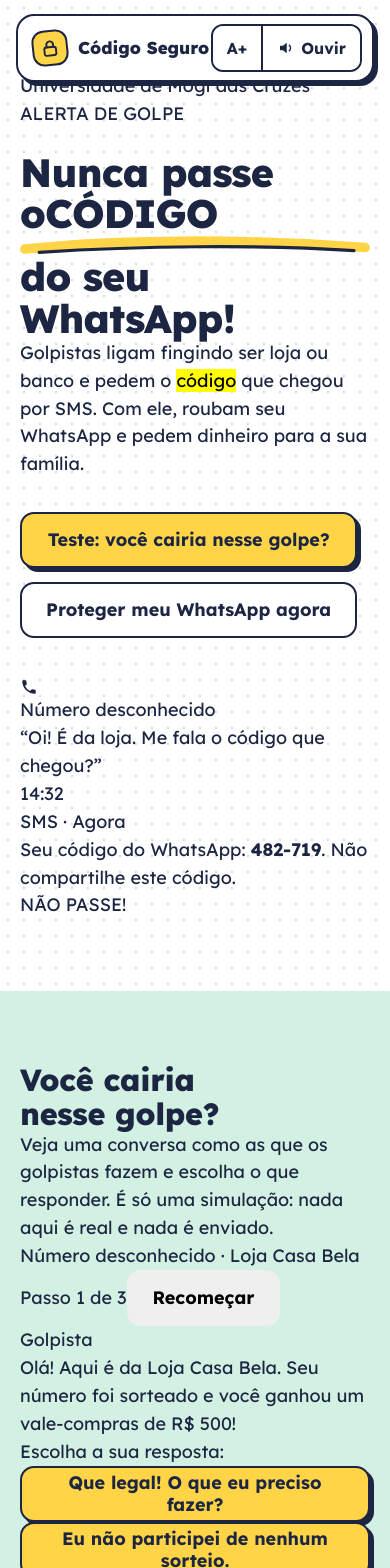
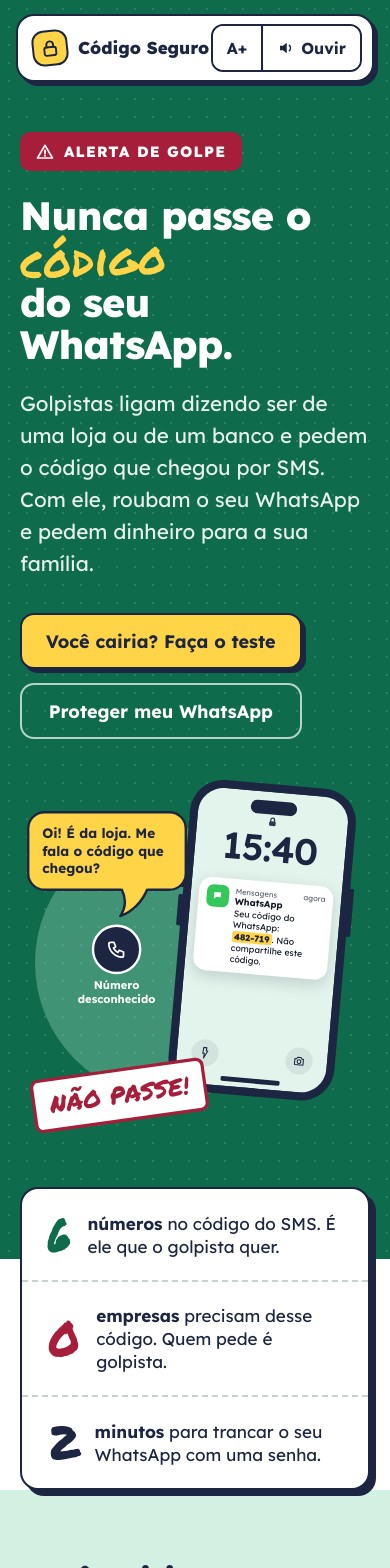
Before and after one commit to mj01px/codigo-seguro, a React (Vite) app: page / in a window 390 px wide. Shown: the top 1568 px of the page. Built offline with nearby package versions, Linux system fonts and the light colour scheme.

Commit message:
feat(hero): show a lock screen phone, caller bubble and highlight strip

```diff
--- a/src/sections/Hero.tsx
+++ b/src/sections/Hero.tsx
@@ -1,128 +1,136 @@
 import { Button } from '../components/Button';
+import { AlertIcon, SmsIcon } from '../components/Icons';
+import { PhoneFrame } from '../components/PhoneFrame';
 import { Section } from '../components/Section';
+
+const HIGHLIGHTS = [
+  { number: '6', tone: 'green', strong: 'números', text: 'no código do SMS. É ele que o golpista quer.' },
+  { number: '0', tone: 'wine', strong: 'empresas', text: 'precisam desse código. Quem pede é golpista.' },
+  { number: '2', tone: 'navy', strong: 'minutos', text: 'para trancar o seu WhatsApp com uma senha.' },
+] as const;
 
 export function Hero() {
   return (
-    <Section
-      id="inicio"
-      tone="dots"
-      className="section--hero"
-      aria-labelledby="hero-title"
-    >
+    <>
+      <Section id="inicio" tone="green" className="hero" aria-labelledby="hero-title">
         <div className="hero__grid">
           <div className="hero__content">
-          <p className="hero__university">Universidade de Mogi das Cruzes</p>
-
-          <span className="hero__badge">ALERTA DE GOLPE</span>
+            <span className="alert-badge">
+              <AlertIcon size={18} />
+              ALERTA DE GOLPE
+            </span>
 
             <h1 id="hero-title" className="hero__title">
-            <span className="hero__title-line">Nunca passe o</span>
-            <span className="hero__title-code">
-              CÓDIGO
-              <svg
-                className="hero__title-underline"
-                viewBox="0 0 220 14"
-                fill="none"
-                xmlns="http://www.w3.org/2000/svg"
-                aria-hidden="true"
-              >
-                <path
-                  d="M3 9.5C58 3.2 142 2.8 217 8.5"
-                  stroke="#FFD447"
-                  strokeWidth="6"
-                  strokeLinecap="round"
-                />
-                <path
-                  d="M12 11.5C75 7.5 150 6.5 210 10.5"
-                  stroke="#1C2541"
-                  strokeWidth="2"
-                  strokeLinecap="round"
-                />
-              </svg>
-            </span>
-            <span className="hero__title-line">do seu WhatsApp!</span>
+              Nunca passe o <span className="hero__code">código</span>
+              <br />
+              do seu WhatsApp.
             </h1>
 
-          <p className="hero__description">
-            Golpistas ligam fingindo ser loja ou banco e pedem o{' '}
-            <mark className="mark-yellow">código</mark> que chegou por SMS. Com
-            ele, roubam seu WhatsApp e pedem dinheiro para a sua família.
+            <p className="hero__lead">
+              Golpistas ligam dizendo ser de uma loja ou de um banco e pedem o código que chegou por SMS. Com
+              ele, roubam o seu WhatsApp e pedem dinheiro para a sua família.
             </p>
 
             <div className="hero__actions">
               <Button variant="primary" href="#simulador">
-              Teste: você cairia nesse golpe?
+                Você cairia? Faça o teste
               </Button>
               <Button variant="secondary" href="#proteger">
-              Proteger meu WhatsApp agora
+                Proteger meu WhatsApp
               </Button>
             </div>
           </div>
 
           <div
-          className="hero-stage"
-          role="region"
-          aria-label="Ilustração mostrando como o golpe acontece no celular"
+            className="hero-art-wrap"
+            role="img"
+            aria-label="Ilustração: um número desconhecido liga dizendo ser da loja e pede o código. No celular chega o SMS com o código 482-719. Um carimbo diz: não passe!"
           >
-          <div className="hero-stage__blob" aria-hidden="true" />
+            <div className="hero-art" aria-hidden="true">
+              <span className="hero-art__blob" />
 
-          <div className="hero-stage__caller">
-            <div className="caller-pill">
-              <span className="caller-pill__icon" aria-hidden="true">
-                <svg
-                  width="18"
-                  height="18"
-                  viewBox="0 0 24 24"
-                  fill="none"
-                  xmlns="http://www.w3.org/2000/svg"
-                >
-                  <path
-                    d="M6.62 10.79a15.05 15.05 0 006.59 6.59l2.2-2.2a1 1 0 011.01-.24c1.12.37 2.33.57 3.58.57a1 1 0 011 1V20a1 1 0 01-1 1C10.61 21 3 13.39 3 4a1 1 0 011-1h3.5a1 1 0 011 1c0 1.25.2 2.46.57 3.58a1 1 0 01-.25 1.01l-2.2 2.2z"
-                    fill="currentColor"
-                  />
+              <PhoneFrame width={208} height={391} rotate={5} fullScreen className="hero-art__phone">
+                <span className="lockscreen">
+                  <span className="lockscreen__padlock">
+                    <svg width="14" height="14" viewBox="0 0 24 24" fill="none">
+                      <rect x="5" y="11" width="14" height="10" rx="2.5" fill="currentColor" />
+                      <path d="M8 11V8a4 4 0 0 1 8 0v3" stroke="currentColor" strokeWidth="2.6" strokeLinecap="round" />
                     </svg>
                   </span>
-              <span className="caller-pill__label">Número desconhecido</span>
-            </div>
 
-            <div className="speech-bubble">
-              “Oi! É da loja. Me fala o código que chegou?”
-            </div>
-          </div>
+                  <span className="lockscreen__time">15:40</span>
 
-          <div className="phone-portrait">
-            <div className="phone-portrait__notch" aria-hidden="true">
-              <span className="phone-portrait__speaker" />
-            </div>
+                  <span className="lockscreen__notif">
+                    <span className="lockscreen__app">
+                      <SmsIcon size={13} />
+                    </span>
+                    <span className="lockscreen__body">
+                      <span className="lockscreen__meta">
+                        <span>Mensagens</span>
+                        <span>agora</span>
+                      </span>
+                      <strong>WhatsApp</strong>
+                      <span>
+                        Seu código do WhatsApp: <mark>482-719</mark>. Não compartilhe este código.
+                      </span>
+                    </span>
+                  </span>
 
-            <div className="phone-portrait__screen">
-              <div className="phone-portrait__time" aria-hidden="true">
-                14:32
-              </div>
+                  <span className="lockscreen__actions">
+                    <span className="lockscreen__action">
+                      <svg width="16" height="16" viewBox="0 0 24 24" fill="none" stroke="currentColor" strokeWidth="2" strokeLinecap="round" strokeLinejoin="round">
+                        <path d="M9 2h6l-1 6h3l-7 14 1-9H8z" />
+                      </svg>
+                    </span>
+                    <span className="lockscreen__action">
+                      <svg width="16" height="16" viewBox="0 0 24 24" fill="none" stroke="currentColor" strokeWidth="2" strokeLinecap="round" strokeLinejoin="round">
+                        <path d="M4 8h3l2-3h6l2 3h3v11H4z" />
+                        <circle cx="12" cy="13" r="3.5" />
+                      </svg>
+                    </span>
+                  </span>
+                </span>
+              </PhoneFrame>
 
-              <div className="sms-notification">
-                <div className="sms-notification__header">
-                  <span>SMS · Agora</span>
-                </div>
-                <p className="sms-notification__body">
-                  Seu código do WhatsApp:{' '}
-                  <strong className="sms-notification__code">482-719</strong>.
-                  Não compartilhe este código.
-                </p>
-              </div>
-            </div>
+              <span className="hero-art__bubble">
+                Oi! É da loja. Me fala o código que chegou?
+                {/* Rabinho curvo descendo até o número desconhecido, igual ao panfleto */}
+                <svg className="hero-art__tail" width="42" height="38" viewBox="0 -1.5 26 23.5" fill="none">
+                  <path d="M2 -1.5 L2 0 C6 8, 5 15, 1 21 C10 18, 18 10, 22 0 L22 -1.5 Z" fill="#FFD447" />
+                  <path d="M2 0 C6 8, 5 15, 1 21 C10 18, 18 10, 22 0" stroke="#1C2541" strokeWidth="1.9" strokeLinejoin="round" />
+                </svg>
+              </span>
 
-            <div className="phone-portrait__homebar" aria-hidden="true" />
+              <span className="hero-art__caller">
+                <span className="hero-art__caller-icon">
+                  <svg width="26" height="26" viewBox="0 0 24 24" fill="none">
+                    <path d="M5 4h4l2 5-2.5 1.5a11 11 0 0 0 5 5L15 13l5 2v4a2 2 0 0 1-2 2A16 16 0 0 1 3 6a2 2 0 0 1 2-2" stroke="#FFFFFF" strokeWidth="2" strokeLinejoin="round" />
+                  </svg>
+                </span>
+                Número desconhecido
+              </span>
 
-            <div
-              className="stamp-alert"
-              aria-label="Carimbo de alerta: NÃO PASSE!"
-            >
-              NÃO PASSE!
-            </div>
+              <span className="hero-art__stamp">NÃO PASSE!</span>
             </div>
           </div>
         </div>
       </Section>
+
+      <div className="container highlights-wrap">
+        <ul className="highlights" aria-label="O golpe em números">
+          {HIGHLIGHTS.map((item) => (
+            <li key={item.number} className="highlights__item">
+              <span className={`highlights__number highlights__number--${item.tone}`} aria-hidden="true">
+                {item.number}
+              </span>
+              <p>
+                <span className="sr-only">{item.number} </span>
+                <strong>{item.strong}</strong> {item.text}
+              </p>
+            </li>
+          ))}
+        </ul>
+      </div>
+    </>
   );
 }
```
Lines whose indentation alone changed are shown as unchanged.
